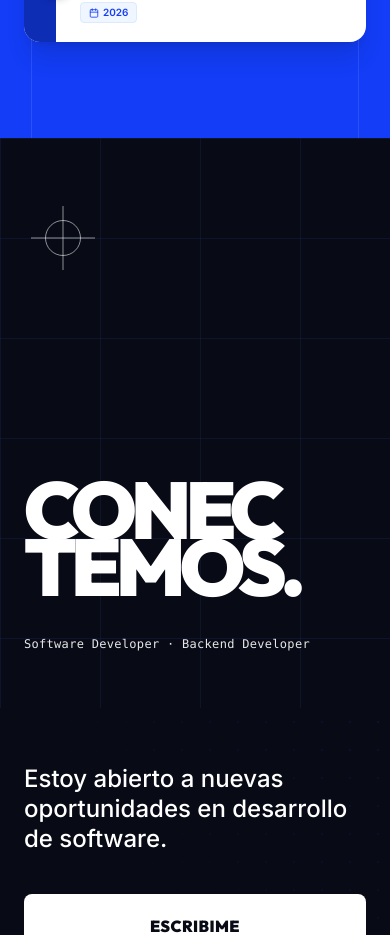
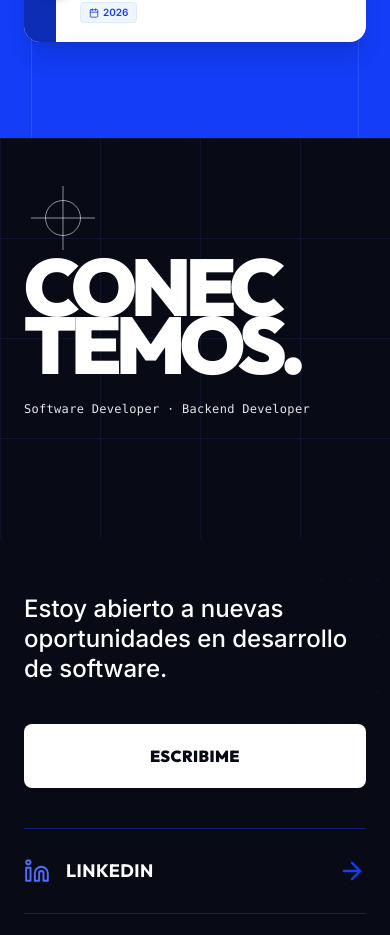
Before and after one commit to Mathiasvidela/Portfolio, a React (Vite) app: page / in a window 390 px wide. Shown: the part 4879-5814 px from the top of the page. Built offline with nearby package versions, Linux system fonts and the light colour scheme; a web font is replaced by a local one.

Commit message:
cambio ui contacto

```diff
--- a/src/components/Contact.jsx
+++ b/src/components/Contact.jsx
@@ -26,7 +26,7 @@ const Contact = () => {
     return (
         <section id="contact" className="relative overflow-hidden bg-[#080b16] text-white">
             <div className="grid min-h-[760px] lg:grid-cols-[56%_44%]">
-                <div className="relative flex min-h-[570px] flex-col justify-between overflow-hidden bg-[#080b16] px-6 py-14 sm:px-10 md:px-14 lg:min-h-[760px] lg:px-[7vw] lg:py-20">
+                <div className="relative flex min-h-[400px] flex-col justify-center overflow-hidden bg-[#080b16] px-6 py-10 sm:min-h-[460px] sm:px-10 md:px-14 lg:min-h-[760px] lg:justify-between lg:px-[7vw] lg:py-20">
                     <div
                         className="pointer-events-none absolute inset-0 opacity-25"
                         aria-hidden="true"
@@ -42,12 +42,12 @@ const Contact = () => {
                         <span className="absolute left-1/2 top-1/2 h-9 w-9 -translate-x-1/2 -translate-y-1/2 rounded-full border border-current" />
                     </div>
 
-                    <h2 aria-label={t.contact.title} className="relative z-10 mt-auto font-heading text-[clamp(5rem,13vw,13rem)] font-black uppercase leading-[0.72] tracking-[-0.075em]">
+                    <h2 aria-label={t.contact.title} className="relative z-10 font-heading text-[clamp(5rem,13vw,13rem)] font-black uppercase leading-[0.72] tracking-[-0.075em] lg:mt-auto">
                         <span className="block">{t.contact.titleLine1}</span>
                         <span className="block">{t.contact.titleLine2}</span>
                     </h2>
 
-                    <p className="relative z-10 mt-10 font-mono text-xs font-medium tracking-wide text-white/90 sm:text-sm md:text-base">
+                    <p className="relative z-10 mt-7 font-mono text-xs font-medium tracking-wide text-white/90 sm:text-sm md:text-base lg:mt-10">
                         {t.contact.roleLine}
                     </p>
                 </div>
```
